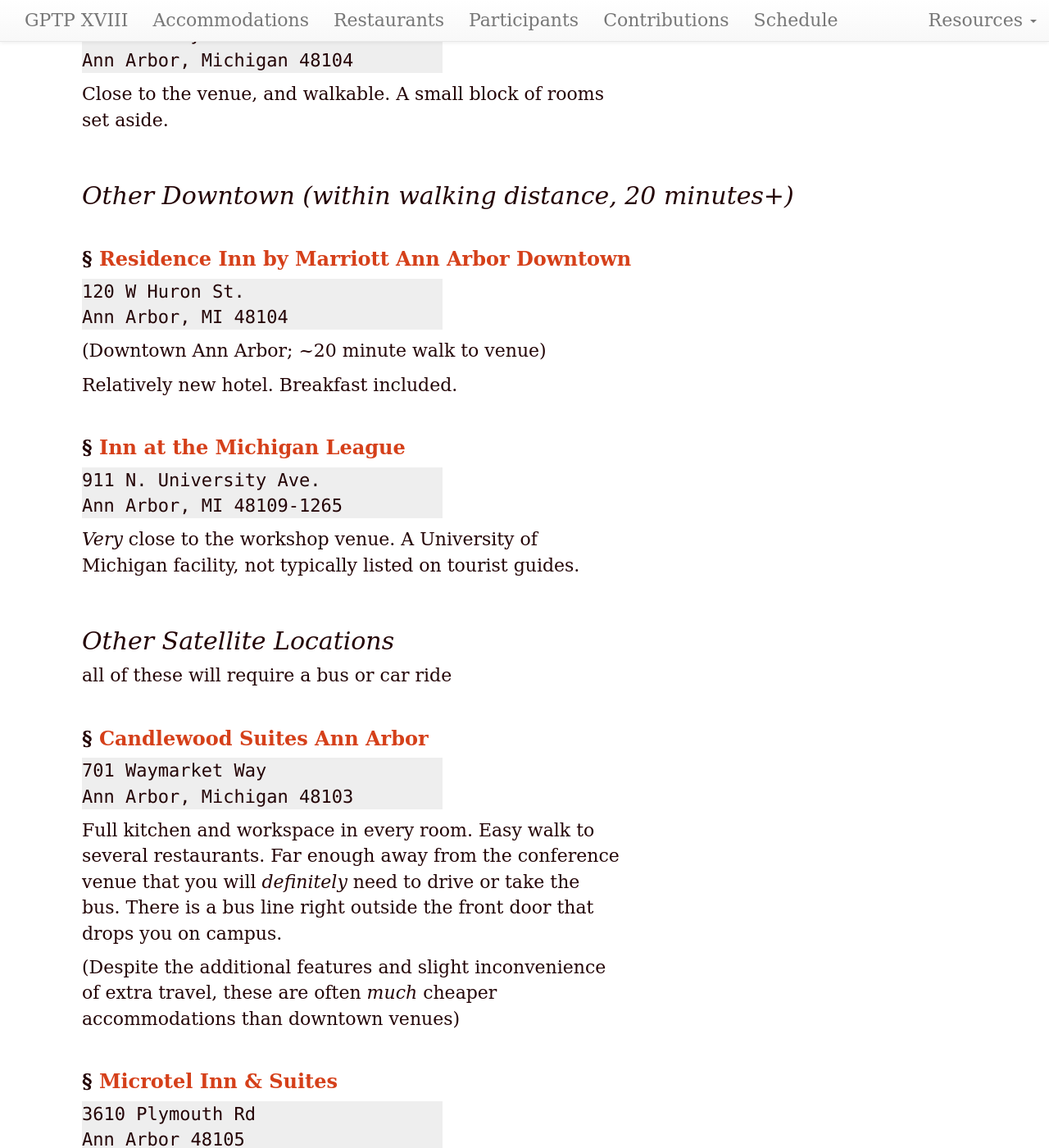
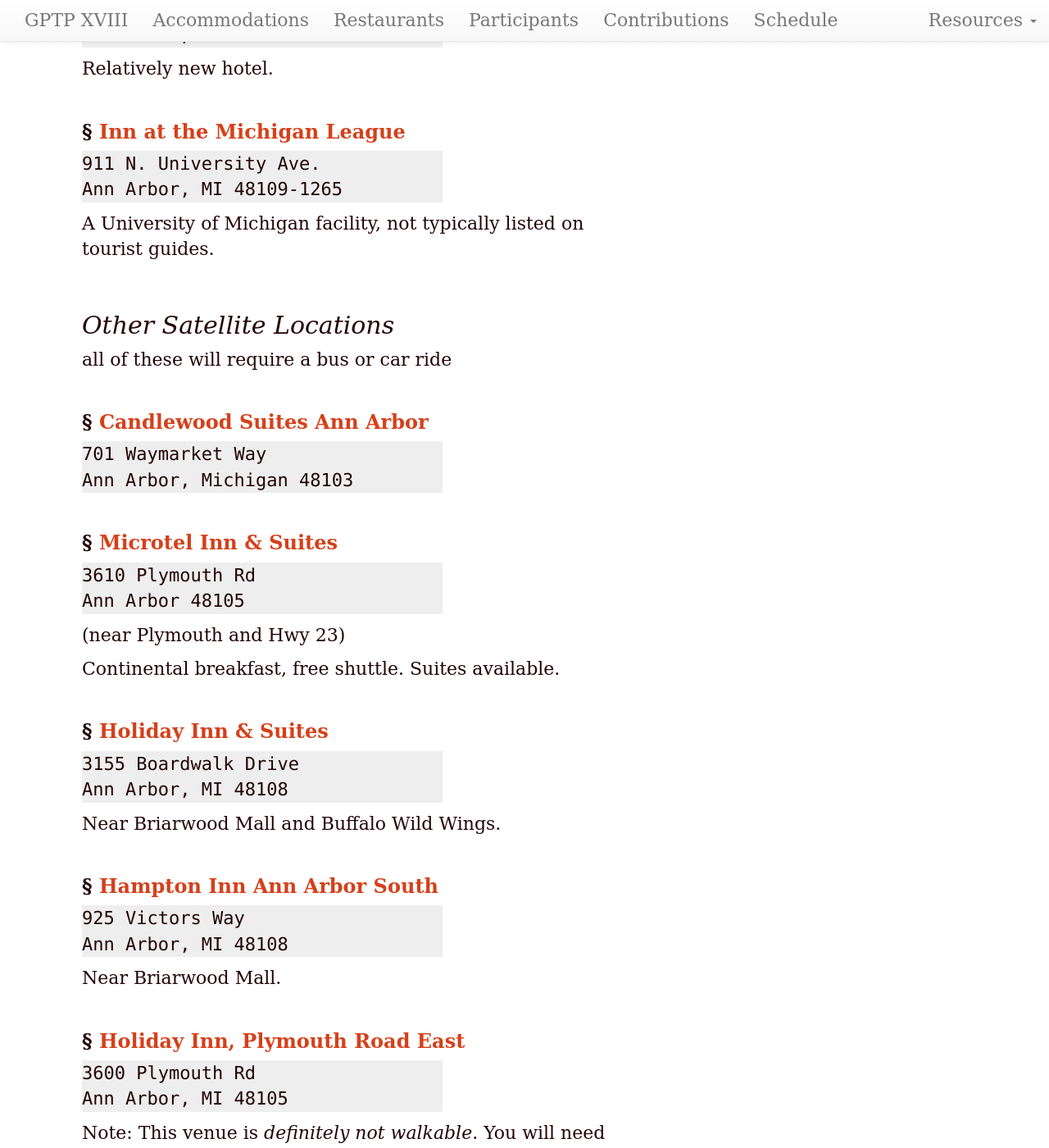
Before and after one commit to GPTP-workshop/gptp-workshop.github.io, a Jekyll site: the page built from accommodations.md, in a window 1280 px wide and 1400 px high, scrolled down 1377 px. Shown: the whole window at 82% size. Built offline with Jekyll 4.4.1, drawn with Linux system fonts in a browser that asks for light colours; our own code applies the rules of GitHub Pages for plain Markdown files; some of the changed text lies outside the part shown.

Commit message:
Update accommodations.md

```diff
--- a/accommodations.md
+++ b/accommodations.md
@@ -8,7 +8,7 @@ dates: "May 14-17, 2020"
 # Accommodations
 
 The following hotels are conveniently close to the workshop venue.
-ATTENTION: This list still needs to be updated for 2020.
+
 
 
 
@@ -18,7 +18,7 @@ ATTENTION: This list still needs to be updated for 2020.
 Ann Arbor, MI 48109-1234
 {: .address}
 
-_Super_ close to the workshop venue. Literally down the street. Highly regarded by the folks who stayed there last year.
+
 
 
 ### [Ann Arbor Bed & Breakfast](http://annarborbedandbreakfast.com)
@@ -27,7 +27,6 @@ _Super_ close to the workshop venue. Literally down the street. Highly regarded
 Ann Arbor, MI 48104
 {: .address}
 
-Very small venue, but extremely convenient to the workshop location, and a favorite among attendees in past years.
 
 
 ### [The Ann Arbor RegentHotel & Suites](https://annarborregent.com)
@@ -36,7 +35,6 @@ Very small venue, but extremely convenient to the workshop location, and a favor
 Ann Arbor, MI 48108
 {: .address}
 
-Not close to the workshop venue, but convenient to the freeway and offering a shuttle service.
 
 
 ### [Kensington Hotel](http://www.kcourtaa.com)
@@ -54,8 +52,7 @@ Recently renovated. Near Briarwood Mall in the south end of town, and therefore
 Ann Arbor, Michigan 48104
 {: .address}
 
-Close to the venue, and walkable. A small block of rooms set aside.
-
+Close to the venue, and walkable.
 
 
 
@@ -67,9 +64,8 @@ Close to the venue, and walkable. A small block of rooms set aside.
 Ann Arbor, MI 48104
 {: .address}
 
-(Downtown Ann Arbor; ~20 minute walk to venue)
+Relatively new hotel.
 
-Relatively new hotel. Breakfast included.
 
 ### [Inn at the Michigan League](https://uunions.umich.edu/league/inn)
 
@@ -77,7 +73,8 @@ Relatively new hotel. Breakfast included.
 Ann Arbor, MI  48109-1265
 {: .address}
 
-*Very* close to the workshop venue. A University of Michigan facility, not typically listed on tourist guides.
+A University of Michigan facility, not typically listed on tourist guides.
+
 
 ## Other Satellite Locations
 
@@ -89,9 +86,7 @@ all of these will require a bus or car ride
 Ann Arbor, Michigan 48103
 {: .address}
 
-Full kitchen and workspace in every room. Easy walk to several restaurants. Far enough away from the conference venue that you will _definitely_ need to drive or take the bus. There is a bus line right outside the front door that drops you on campus.
 
-(Despite the additional features and slight inconvenience of extra travel, these are often _much_ cheaper accommodations than downtown venues)
 
 ### [Microtel Inn & Suites](http://microtelinn.com)
 
```
Also changed, not shown: other parts of accommodations.md (+2 -2 lines).
